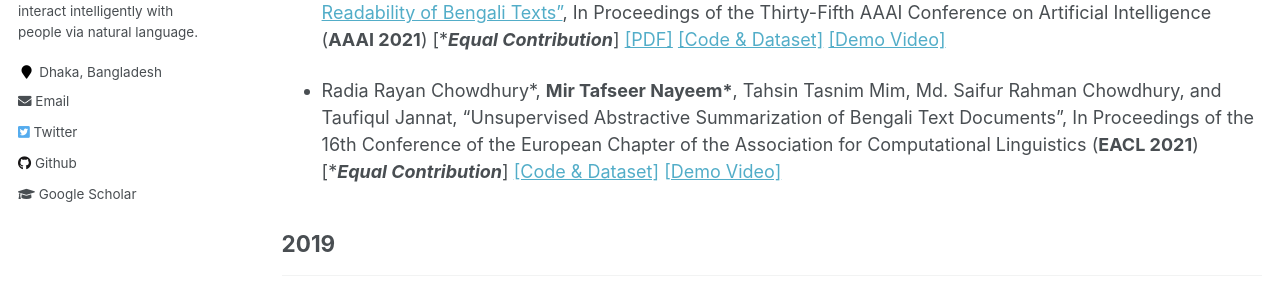
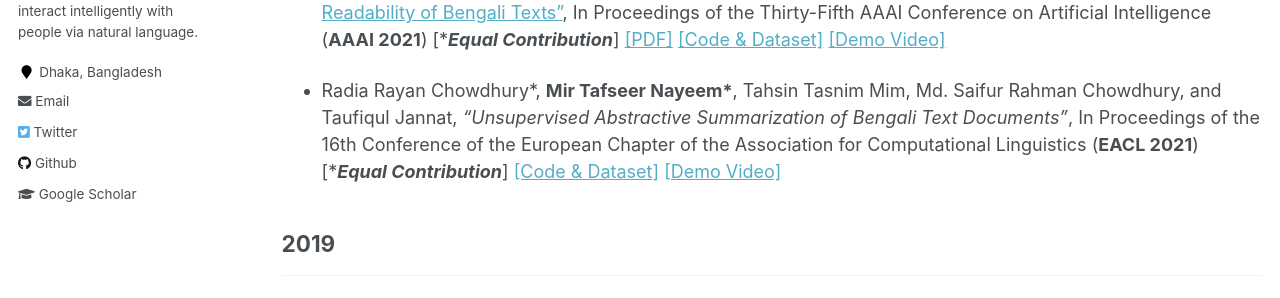
Before and after one commit to sujan-sarker/sujan-sarker.github.io, a Jekyll site: the page built from _pages/publications.md, in a window 1280 px wide and 900 px high. Shown: the part 347-645 px from the top of the window. Built offline with Jekyll 4.4.1, drawn with Linux system fonts in a browser that asks for light colours.

```diff
--- a/_pages/publications.md
+++ b/_pages/publications.md
@@ -13,7 +13,7 @@ author_profile: true
 -----------
 * Susmoy Chakraborty\*, **Mir Tafseer Nayeem\***, Wasi Uddin Ahmad, ["Simple or Complex? Learning to Predict Readability of Bengali Texts"](https://arxiv.org/abs/2012.07701), In Proceedings of the Thirty-Fifth AAAI Conference on Artificial Intelligence (**AAAI 2021**) [\****Equal Contribution***] [[PDF]](https://arxiv.org/pdf/2012.07701.pdf) [[Code & Dataset]](https://github.com/tafseer-nayeem/BengaliReadability) [[Demo Video]](https://youtu.be/U05Pf9Y4tCQ)
 
-* Radia Rayan Chowdhury\*, **Mir Tafseer Nayeem\***, Tahsin Tasnim Mim, Md. Saifur Rahman Chowdhury, and Taufiqul Jannat, "Unsupervised Abstractive Summarization of Bengali Text Documents", In Proceedings of the 16th Conference of the European Chapter of the Association for Computational Linguistics (**EACL 2021**) [\****Equal Contribution***] [[Code & Dataset]](https://github.com/tafseer-nayeem) [[Demo Video]](https://youtu.be/LrnskktiXcg)
+* Radia Rayan Chowdhury\*, **Mir Tafseer Nayeem\***, Tahsin Tasnim Mim, Md. Saifur Rahman Chowdhury, and Taufiqul Jannat, *"Unsupervised Abstractive Summarization of Bengali Text Documents"*, In Proceedings of the 16th Conference of the European Chapter of the Association for Computational Linguistics (**EACL 2021**) [\****Equal Contribution***] [[Code & Dataset]](https://github.com/tafseer-nayeem) [[Demo Video]](https://youtu.be/LrnskktiXcg)
 
 ## 2019
 -----------
```
